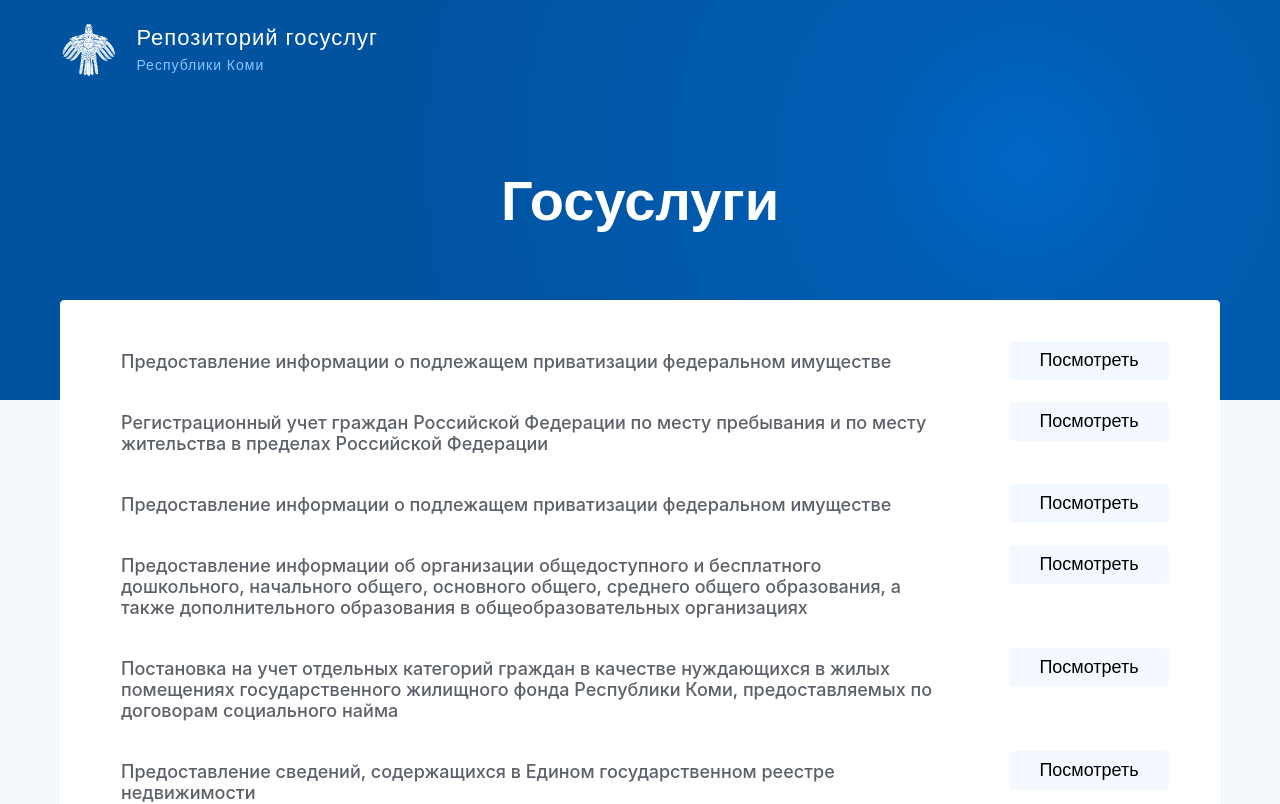
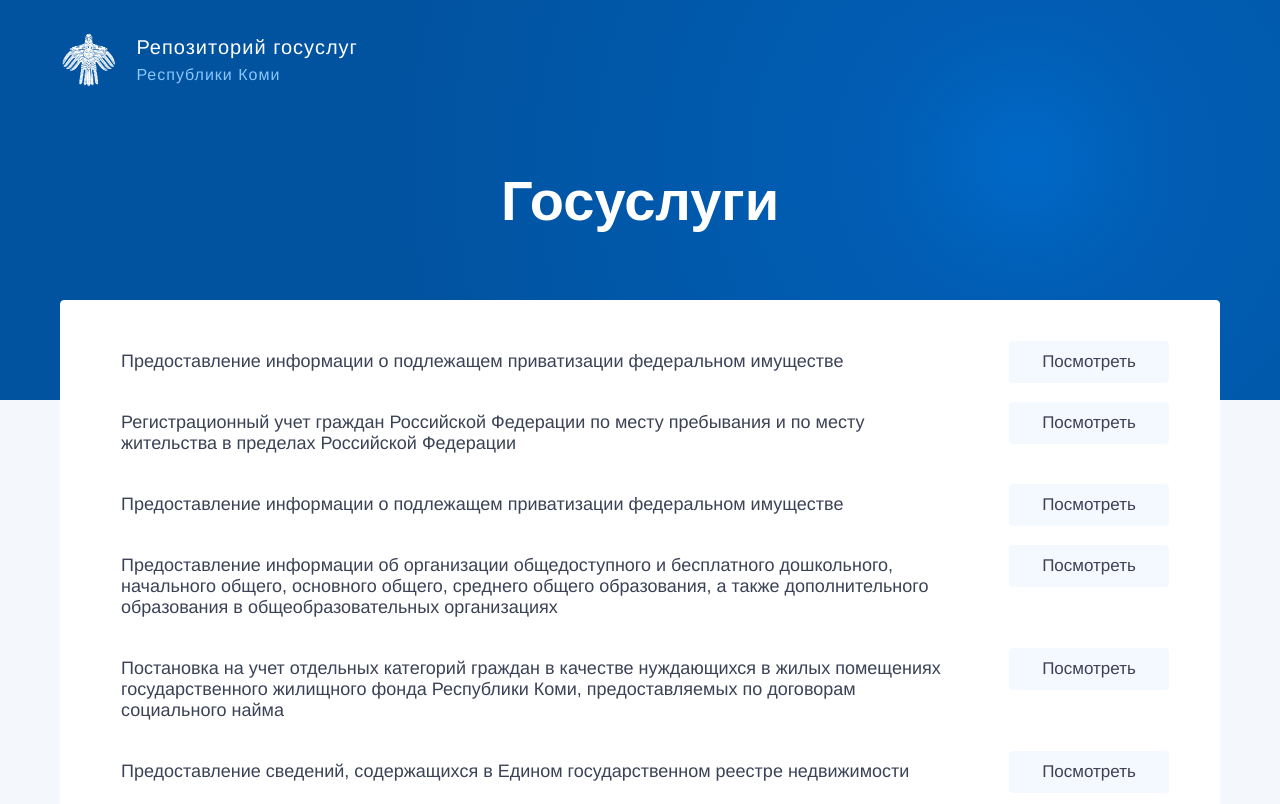
Before and after one commit to x0k/GosuslygiInfoPage, a React (Create React App) app: page / in a window 1280 px wide. Shown: the top 804 px of the page. Built offline with nearby package versions, Linux system fonts and the light colour scheme.

Commit message:
Update font

```diff
--- a/src/components/app/App.css
+++ b/src/components/app/App.css
@@ -22,7 +22,7 @@
 
 .header__logo {
   position: absolute;
-  top: 20px;
+  top: 30px;
   left: 60px;
 }
 
--- a/src/components/collapsibleItem/collapsibleItem.css
+++ b/src/components/collapsibleItem/collapsibleItem.css
@@ -2,8 +2,9 @@
   color: black;
   padding: 10px 20px;
   clear: left;
+  font-family: Helvetica;
+  font-weight: 500;
   font-size: 18px;
-  font-weight: 500;
 }
 
 .collapsible-item_expanded {
@@ -16,7 +17,7 @@
 
 .collapsible-item__title {
   margin: 10px;
-  color: rgb(92, 96, 105);
+  color: rgb(59, 66, 86);
 }
 
 .collapsible-item__description {
@@ -30,16 +31,18 @@
 
 .collapsible-item__trigger {
   float: right;
+  padding: 10px;
+  width: 160px;
   background-color: #f4f9ff;
-  padding: 8px;
-  color: black;
-  width: 160px;
-  text-align: center;
   border: 1px solid #f4f9ff;
   border-radius: 4px;
+  text-align: center;
+  color: rgb(59, 66, 86);
+  font-size: 17px;
+  font-family: Helvetica;
+  font-weight: 400;
   text-decoration: none;
   cursor: pointer;
-  font-size: 18px;
 }
 
 .collapsible-item__trigger:focus {
@@ -47,8 +50,8 @@
 }
 
 .collapsible-item__trigger_active {
-  border: 1px solid #4CAF50;
-  background-color: #4CAF50;
+  border: 1px solid rgb(14, 174, 30);
+  background-color: rgb(14, 174, 30);
   color: white;
 }
 
--- a/src/components/logo/Logo.css
+++ b/src/components/logo/Logo.css
@@ -5,6 +5,7 @@
 }
 
 .logo__data {
+  font-family: Helvetica;
   font-weight: normal;
   letter-spacing: 1px;
   float: left;
@@ -15,12 +16,12 @@
 .logo__title {
   height: 30px;
   line-height: 35px;
-  font-size: 22px;
+  font-size: 20px;
 }
 
 .logo__subtitle {
   color: #89c6ff;
   height: 30px;
   line-height: 30px;
-  font-size: 14px;
+  font-size: 16px;
 }
```
